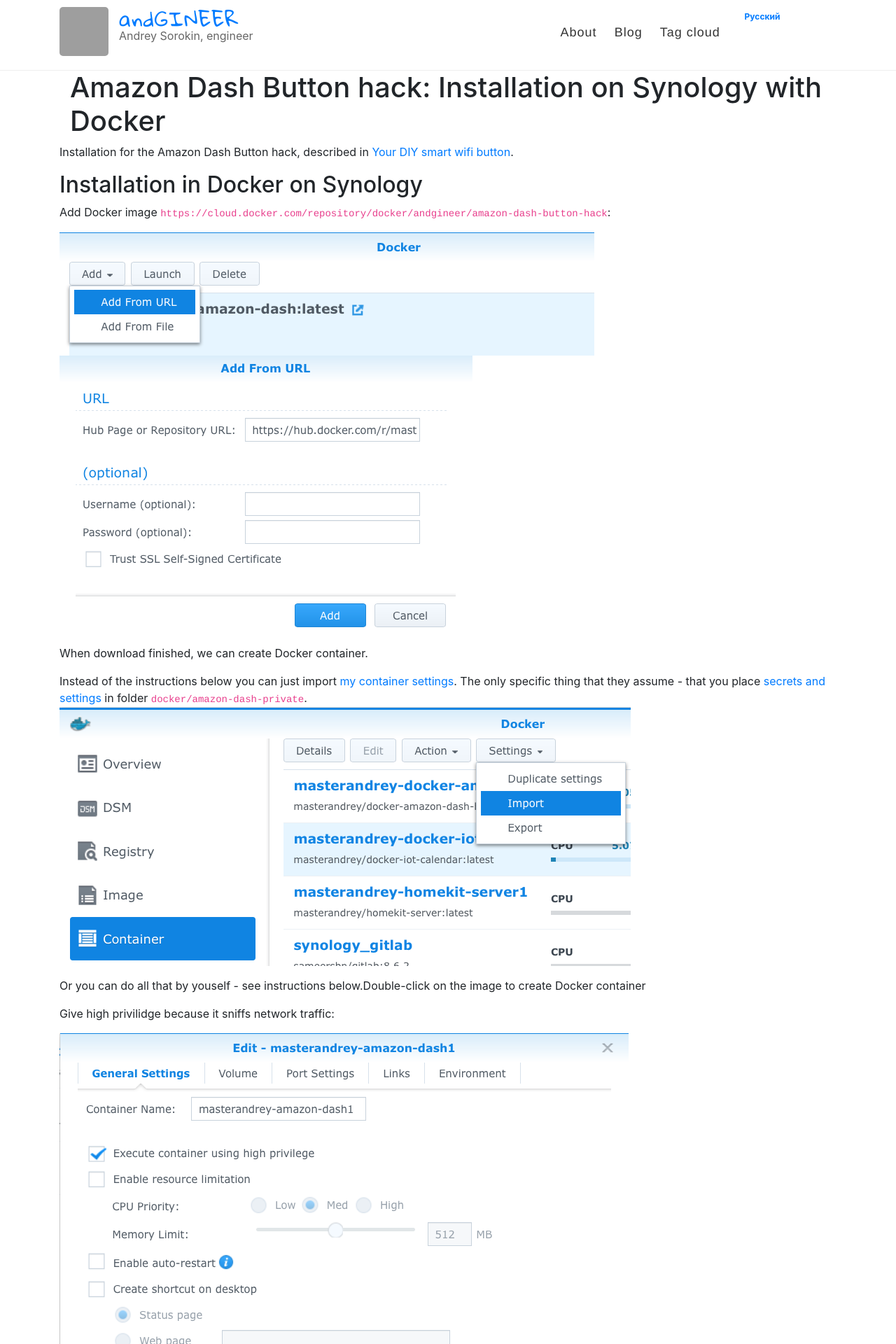
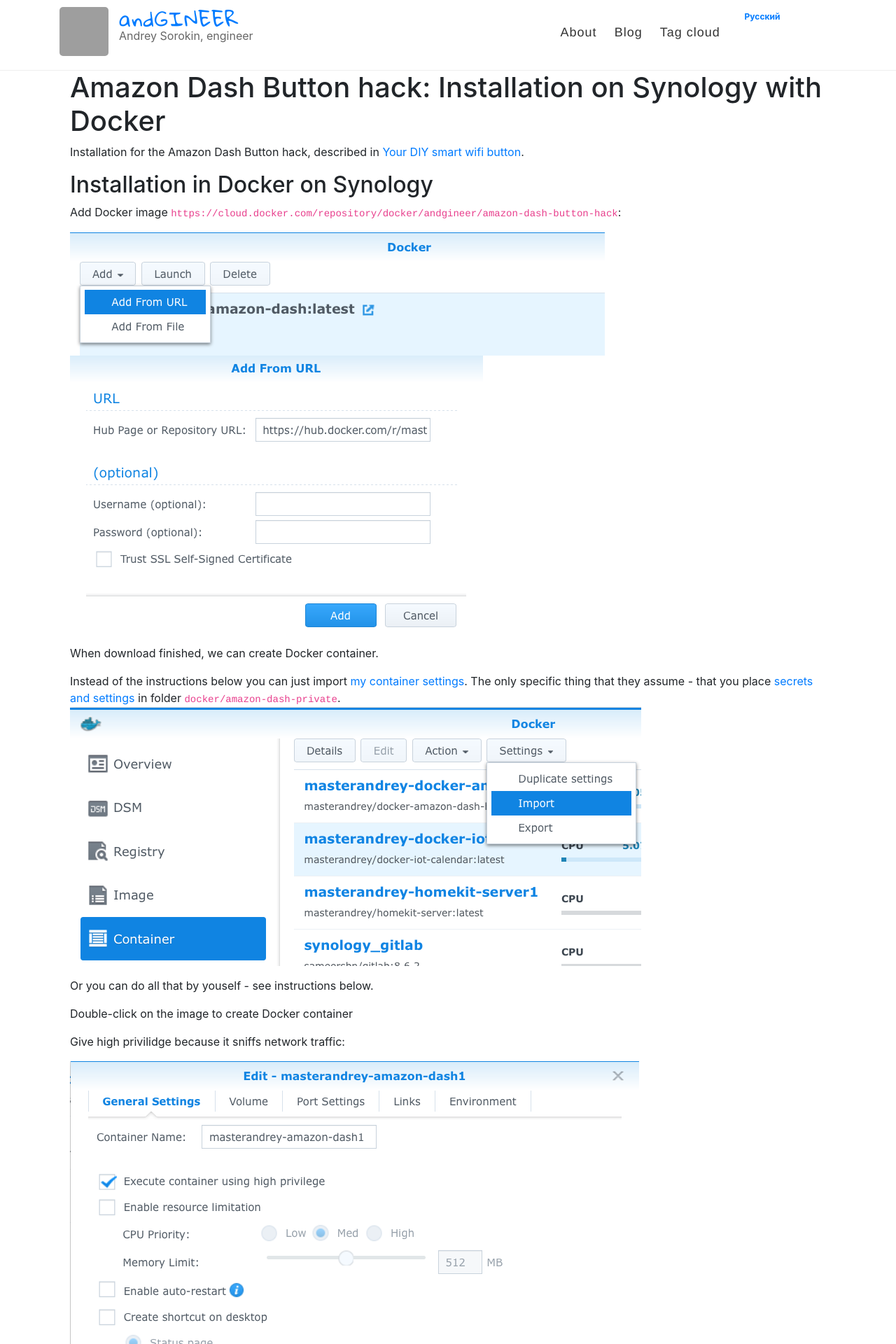
Before and after one commit to andgineer/sorokin.engineer, a Jekyll site: the page built from posts/en/_posts/2016-10-14-amazon_dash_button_hack_install.md, in a window 1280 px wide. Shown: the top 1920 px of the page at 70% size. Built offline with Jekyll 4.4.1, drawn with Linux system fonts in a browser that asks for light colours; nearby versions of some CDN libraries; grey boxes are pictures that could not be loaded.

Commit message:
posts content layout

```diff
--- a/_layouts/post.html
+++ b/_layouts/post.html
@@ -14,9 +14,7 @@
 <div class="col-sm-12">
   <h1>{{ page.title }}</h1>
 
-  <div class="row">
     {{ content }}
-  </div>
 
   <div class="panel panel-default">
     <div class="panel-heading text-right">
--- a/posts/en/_posts/2016-10-14-amazon_dash_button_hack_install.md
+++ b/posts/en/_posts/2016-10-14-amazon_dash_button_hack_install.md
@@ -9,7 +9,7 @@
 ---
 
 Installation for the Amazon Dash Button hack,
-described in [Your DIY smart wifi button](/posts/en/amazon_dash_button_hack.html).<br/>
+described in [Your DIY smart wifi button](/posts/en/amazon_dash_button_hack.html).
 
 
 ## Installation in Docker on Synology
```
Also changed, not shown: posts/ru/_posts/2016-10-14-amazon_dash_button_hack_install.md (+1 -1 lines).
